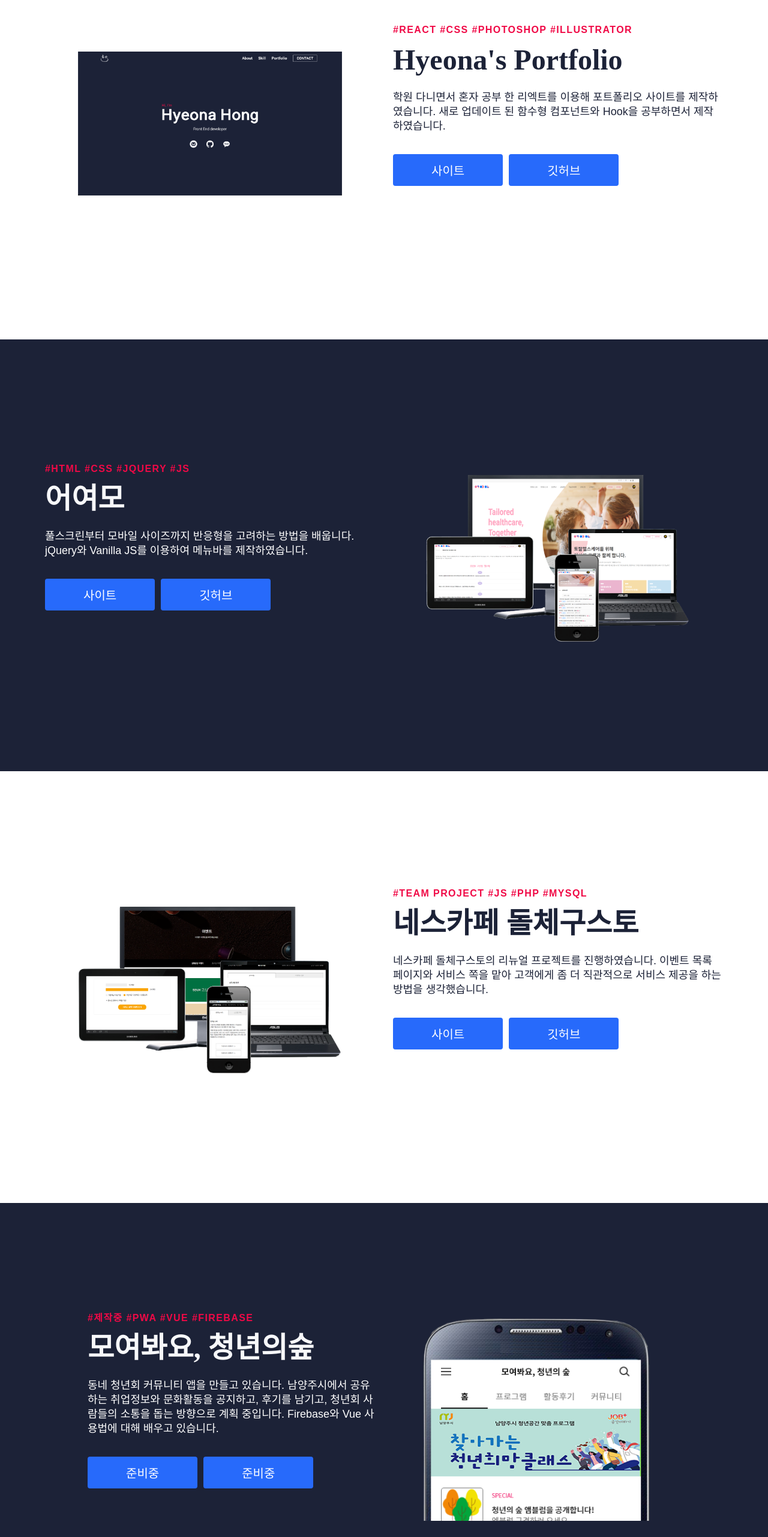
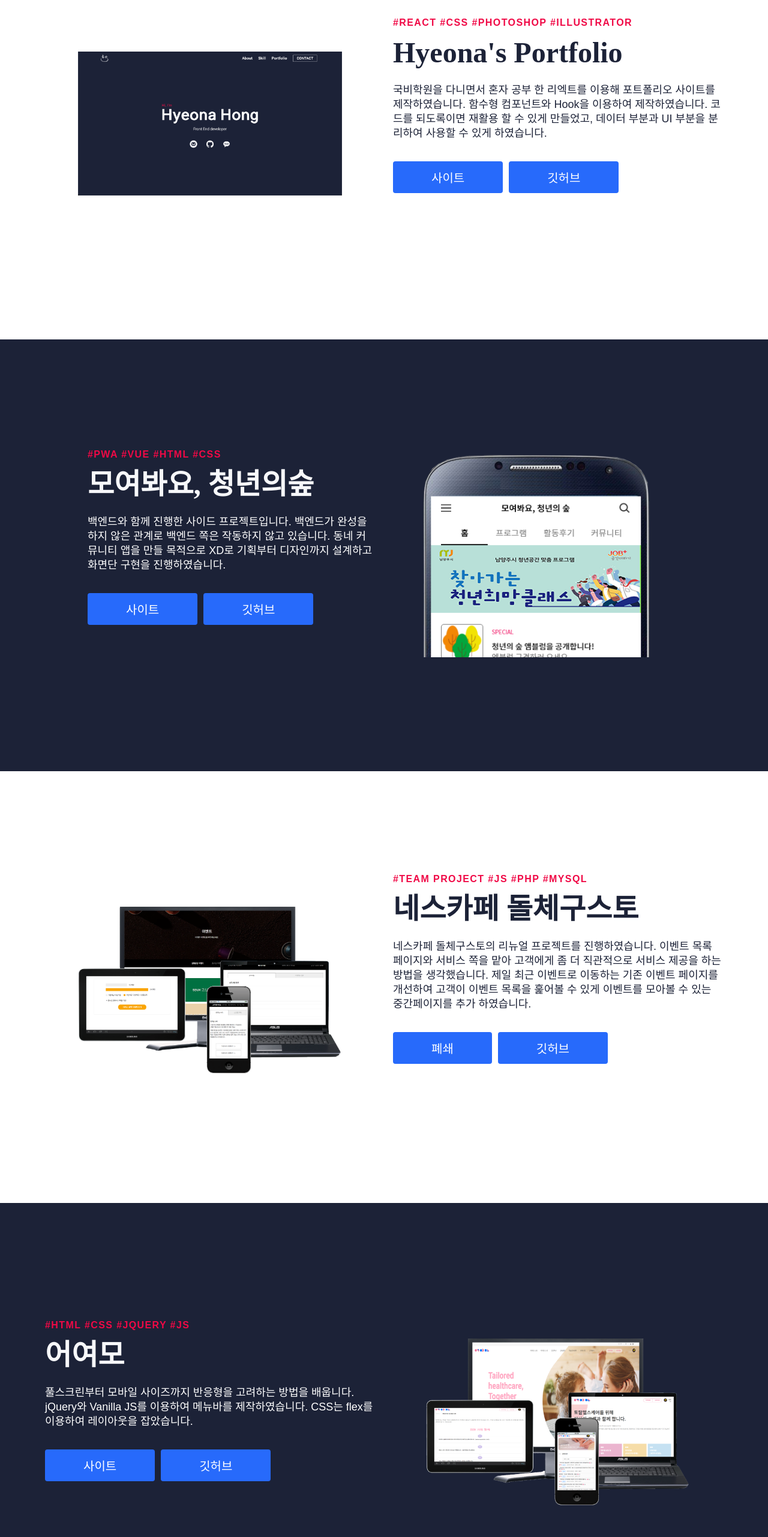
Before and after one commit to Hyun-h/hyeonahong_portfolio_2021, a React (Create React App) app: page /Portfolio in a window 1280 px wide. Shown: the part 234-2797 px from the top of the page at 60% size. Built offline with nearby package versions, Linux system fonts and the light colour scheme; a web font is replaced by a local one.

Commit message:
포트폴리오 내용 수정

```diff
--- a/src/components/pages/Portfolio/Data.js
+++ b/src/components/pages/Portfolio/Data.js
@@ -5,7 +5,7 @@ export const homeObjOne = {
   topLine: "#React #CSS #Photoshop #Illustrator",
   headline: "Hyeona's Portfolio",
   description:
-    "학원 다니면서 혼자 공부 한 리엑트를 이용해 포트폴리오 사이트를 제작하였습니다. 새로 업데이트 된 함수형 컴포넌트와 Hook을 공부하면서 제작하였습니다.",
+    "국비학원을 다니면서 혼자 공부 한 리엑트를 이용해 포트폴리오 사이트를 제작하였습니다. 함수형 컴포넌트와 Hook을 이용하여 제작하였습니다. 코드를 되도록이면 재활용 할 수 있게 만들었고, 데이터 부분과 UI 부분을 분리하여 사용할 수 있게 하였습니다.",
   buttonLabel1: "사이트",
   buttonLabel2: "깃허브",
   goToSite: "https://hyun-h.github.io/hyeonahong_portfolio_2021/",
@@ -22,7 +22,7 @@ export const homeObjTwo = {
   topLine: "#HTML #CSS #jQuery #JS",
   headline: "어여모",
   description:
-    "풀스크린부터 모바일 사이즈까지 반응형을 고려하는 방법을 배웁니다. jQuery와 Vanilla JS를 이용하여 메뉴바를 제작하였습니다.",
+    "풀스크린부터 모바일 사이즈까지 반응형을 고려하는 방법을 배웁니다. jQuery와 Vanilla JS를 이용하여 메뉴바를 제작하였습니다. CSS는 flex를 이용하여 레이아웃을 잡았습니다.",
   buttonLabel1: "사이트",
   buttonLabel2: "깃허브",
   goToSite: "https://hyun-h.github.io/eoyeomo/",
@@ -39,8 +39,8 @@ export const homeObjThree = {
   topLine: "#team project #JS #php #mysql",
   headline: "네스카페 돌체구스토",
   description:
-    "네스카페 돌체구스토의 리뉴얼 프로젝트를 진행하였습니다. 이벤트 목록 페이지와 서비스 쪽을 맡아 고객에게 좀 더 직관적으로 서비스 제공을 하는 방법을 생각했습니다.",
-  buttonLabel1: "사이트",
+    "네스카페 돌체구스토의 리뉴얼 프로젝트를 진행하였습니다. 이벤트 목록 페이지와 서비스 쪽을 맡아 고객에게 좀 더 직관적으로 서비스 제공을 하는 방법을 생각했습니다. 제일 최근 이벤트로 이동하는 기존 이벤트 페이지를 개선하여 고객이 이벤트 목록을 훑어볼 수 있게 이벤트를 모아볼 수 있는 중간페이지를 추가 하였습니다.",
+  buttonLabel1: "폐쇄",
   buttonLabel2: "깃허브",
   goToSite: "http://nescafe.dothome.co.kr/event_list.php",
   goToGithub: "https://github.com/Hyun-h/nescafe",
@@ -53,14 +53,14 @@ export const homeObjFour = {
   lightBg: false,
   lightText: true,
   lightTextDesc: true,
-  topLine: "#제작중 #pwa #vue #firebase",
+  topLine: "#pwa #vue #html #css",
   headline: "모여봐요, 청년의숲",
   description:
-    "동네 청년회 커뮤니티 앱을 만들고 있습니다. 남양주시에서 공유하는 취업정보와 문화활동을 공지하고, 후기를 남기고, 청년회 사람들의 소통을 돕는 방향으로 계획 중입니다. Firebase와 Vue 사용법에 대해 배우고 있습니다.",
-  buttonLabel1: "준비중",
-  buttonLabel2: "준비중",
-  goToSite: "",
-  goToGithub: "",
+    "백엔드와 함께 진행한 사이드 프로젝트입니다. 백엔드가 완성을 하지 않은 관계로 백엔드 쪽은 작동하지 않고 있습니다. 동네 커뮤니티 앱을 만들 목적으로 XD로 기획부터 디자인까지 설계하고 화면단 구현을 진행하였습니다.",
+  buttonLabel1: "사이트",
+  buttonLabel2: "깃허브",
+  goToSite: "https://gatherforestyouth.gq/",
+  goToGithub: "https://github.com/Hyun-h/welcome_to_young_forest",
   imgStart: "",
   img: "./img/welcome_forest.png",
   alt: "Credit Card",
--- a/src/components/pages/Portfolio/PortfolioPage.js
+++ b/src/components/pages/Portfolio/PortfolioPage.js
@@ -6,9 +6,9 @@ function PortfolioPage() {
   return (
     <>
       <Portfolio {...homeObjOne} />
+      <Portfolio {...homeObjFour} />
+      <Portfolio {...homeObjThree} />
       <Portfolio {...homeObjTwo} />
-      <Portfolio {...homeObjThree} />
-      <Portfolio {...homeObjFour} />
     </>
   );
 }
```
